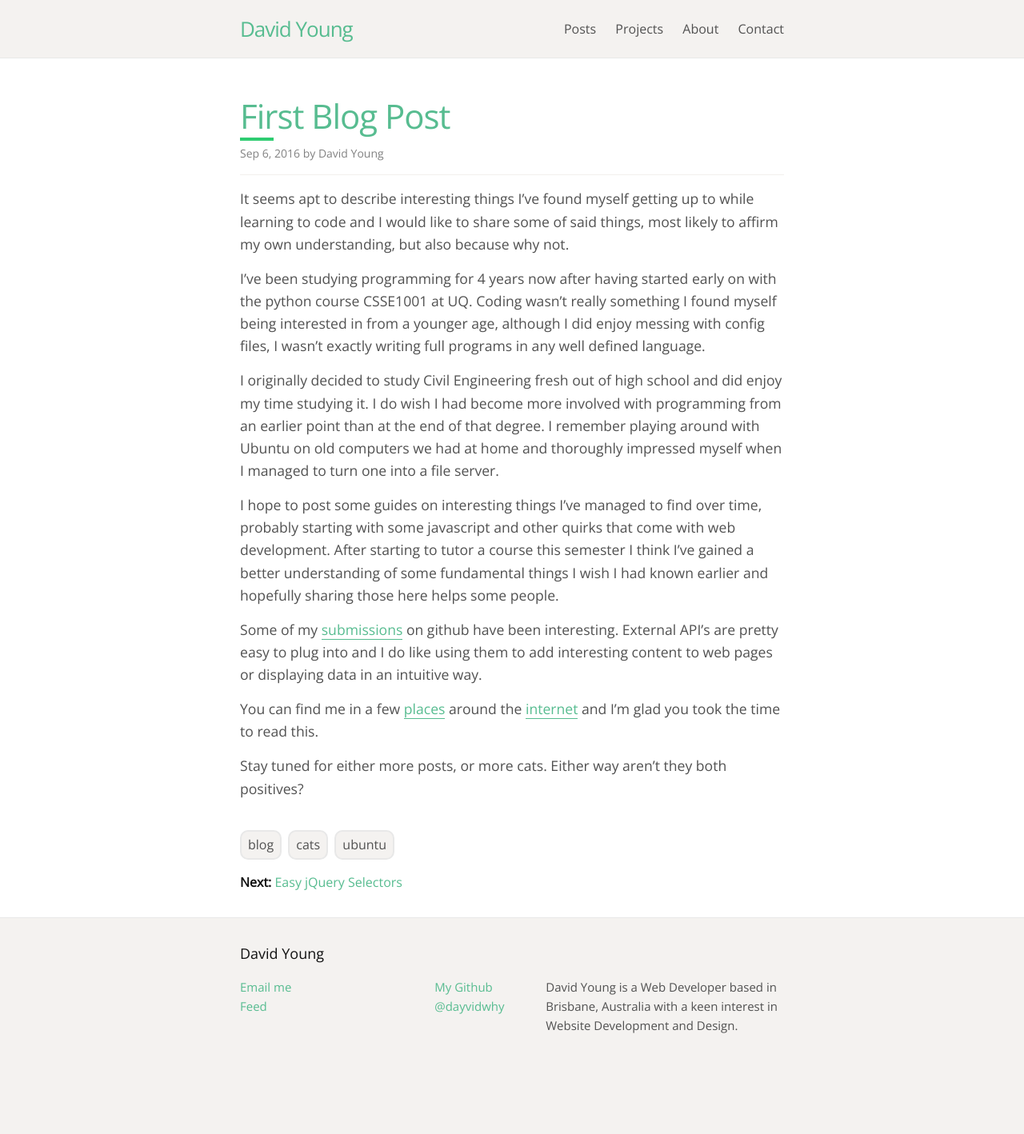
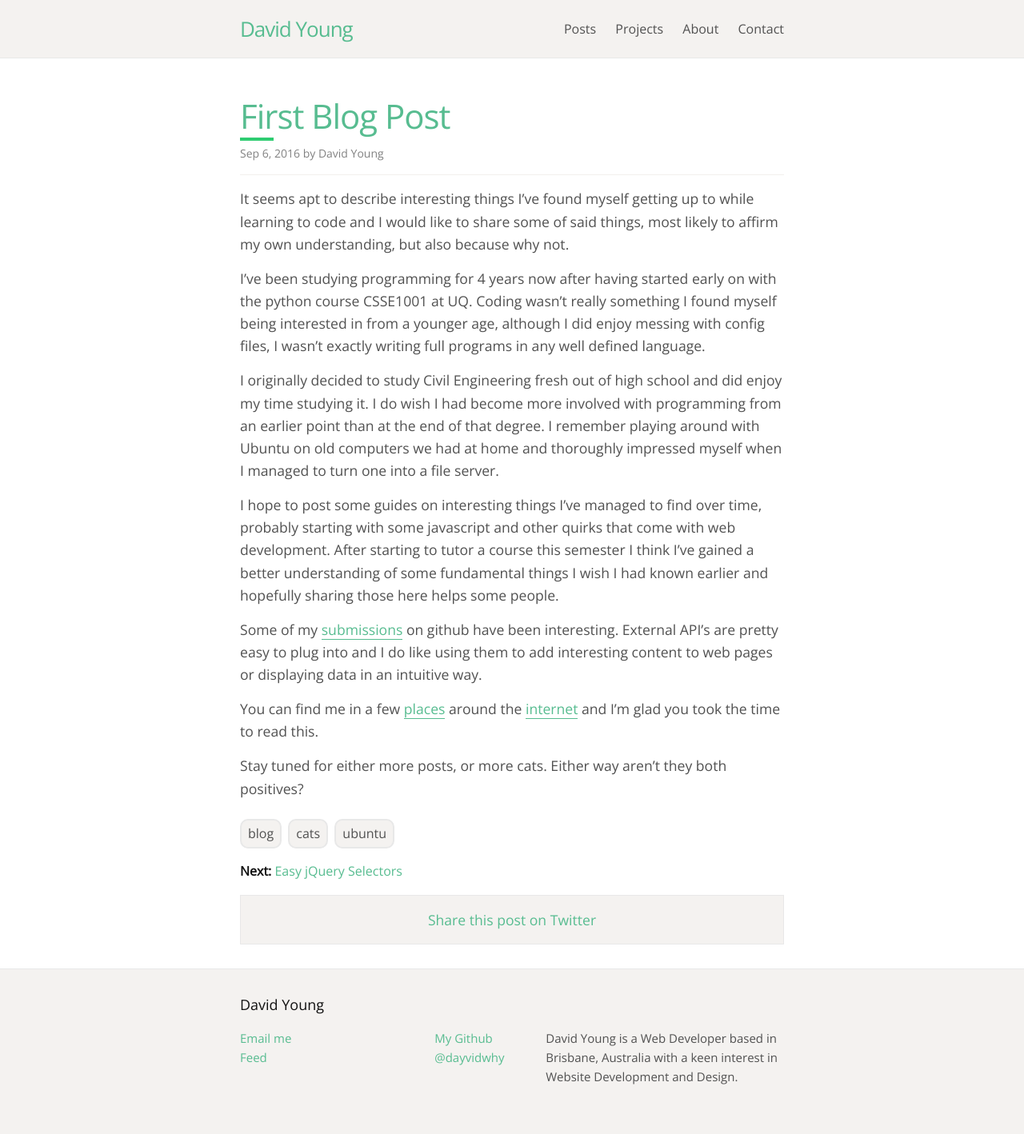
Before and after one commit to dayvidwhy/dayvidwhy.github.io, a Jekyll site: the page built from _posts/2016-09-06-first-blog-post.markdown, in a window 1280 px wide. Shown: the whole page at 80% size. Built offline with Jekyll 4.4.1, drawn with Linux system fonts in a browser that asks for light colours; before the commit the page ends 1354 px from its top, so only the background shows below that.

```diff
--- a/_layouts/post.html
+++ b/_layouts/post.html
@@ -47,6 +47,9 @@
           <strong>Previous: </strong><a href="{{ page.previous.url | prepend: site.baseurl }}" itemprop="name headline url">{{ page.previous.title }}</a>
         </article>
         {% endif %}
+        <div class="post-tweet">
+          <a class="post-tweet-link" target="_blank" href="http://twitter.com/intent/tweet?url={{ page.url | prepend: site.url | escape }}&amp;text={{ page.title | replace: " ", "+" }}&amp;via={{ site.twitter_username }}">Share this post on Twitter</a>
+        </div>
       </div>
     </div>
   </main>
--- a/_sass/_layout.scss
+++ b/_sass/_layout.scss
@@ -403,6 +403,16 @@
     margin-top: 16px;
 }
 
+.post-tweet {
+    display: block;
+    text-align: center;
+    margin-top: 16px;
+    border: 1px solid $grey-color-light;
+    padding: 16px 0;
+    background-color: $light-grey;
+    font-size: 1.1em;
+}
+
 .category-tag-list {
     margin: 8px 0 0 0;
 }
@@ -453,7 +463,7 @@
 }
 
 .post-content {
-    margin-bottom: $spacing-unit;
+    margin-bottom: $px-spacing-unit * 2;
 
     p {
         font-size: $base-post-font-size;
--- a/css/main.scss
+++ b/css/main.scss
@@ -12,6 +12,7 @@
 $base-post-font-size:   1.1em;
 
 $spacing-unit:          30px;
+$px-spacing-unit:      8px;
 
 $base-text-color:       #111;
 $background-color:      #fff;
```
